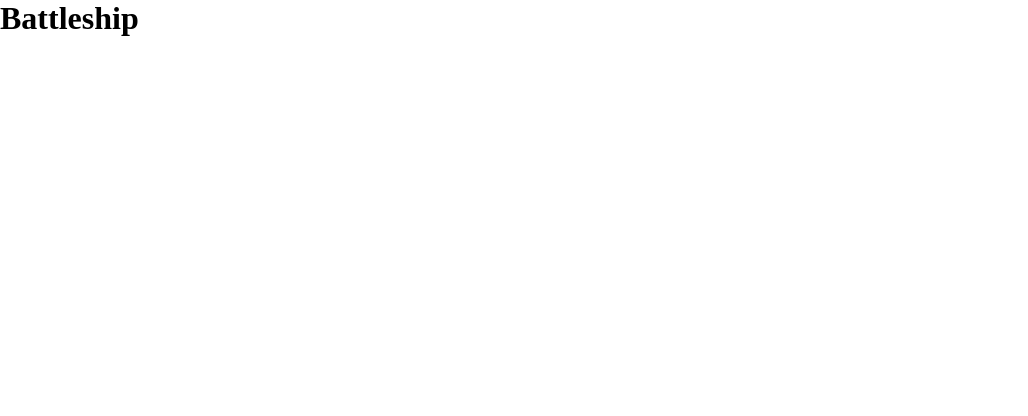
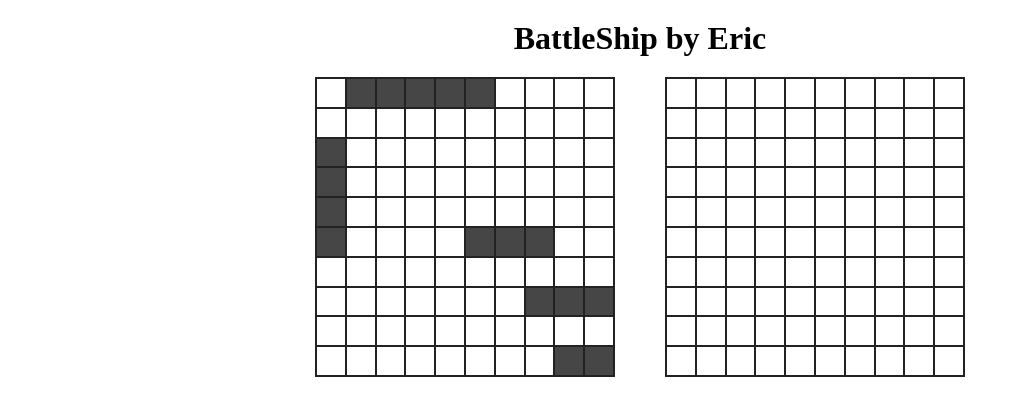
Before and after one commit to ChhayThan/Battleship_TOP, a website built with webpack: page src/index.html in a window 1280 px wide. Shown: the whole page, without its empty margins (0-1028 px from the left). Built offline with nearby package versions, Linux system fonts and the light colour scheme.

Commit message:
Created grid UI

```diff
--- a/src/gameBoard.js
+++ b/src/gameBoard.js
@@ -53,6 +53,10 @@ export default function Gameboard() {
     return true;
   }
 
+  function getGrid() {
+    return grid;
+  }
+
   function resetBoard() {
     grid = [
       [null, null, null, null, null, null, null, null, null, null],
@@ -76,5 +80,6 @@ export default function Gameboard() {
     checkFleetStatus,
     receiveAttack,
     resetBoard,
+    getGrid,
   };
 }
--- a/src/index.html
+++ b/src/index.html
@@ -6,6 +6,12 @@
     <title>BattleShip</title>
   </head>
   <body>
-    <h1>Battleship</h1>
+    <header>BattleShip by Eric</header>
+    <div class="content">
+      <div class="gridContainer">
+        <div class="grid" id="playerGrid"></div>
+        <div class="grid" id="computerGrid"></div>
+      </div>
+    </div>
   </body>
 </html>
--- a/src/index.js
+++ b/src/index.js
@@ -1,2 +1,61 @@
 import "./style.css";
-console.log("Testing");
+import Gameboard from "./gameBoard";
+import Ship from "./ship";
+import Player from "./player";
+
+const player = Player("Player");
+const computer = Player("Computer");
+
+const carrierShip = Ship(5);
+const battleShip = Ship(4);
+const destroyerShip = Ship(3);
+const submarine = Ship(3);
+const patrolBoat = Ship(2);
+
+player.gameBoard.placeShip([0, 5], carrierShip);
+player.gameBoard.placeShip([5, 0], battleShip, true);
+player.gameBoard.placeShip([7, 9], destroyerShip);
+player.gameBoard.placeShip([5, 7], submarine);
+player.gameBoard.placeShip([9, 9], patrolBoat);
+
+// computer.gameBoard.placeShip([9, 0], carrierShip, true);
+// computer.gameBoard.placeShip([9, 9], battleShip, true);
+// computer.gameBoard.placeShip([2, 7], destroyerShip);
+// computer.gameBoard.placeShip([5, 7], submarine, true);
+// computer.gameBoard.placeShip([1, 9], patrolBoat, true);
+
+let playerGrid = player.gameBoard.getGrid();
+let computerGrid = player.gameBoard.getGrid();
+
+function updateGrid(playerGrid, computerGrid) {
+  let playerGridDiv = document.querySelector("div#playerGrid");
+  let computerGridDiv = document.querySelector("div#computerGrid");
+
+  for (let i = 0; i < playerGrid.length; i++) {
+    for (let j = 0; j < playerGrid[i].length; j++) {
+      const cell = document.createElement("div");
+      cell.dataset.row = i;
+      cell.dataset.col = j;
+      cell.classList.add("cell");
+      if (playerGrid[i][j] !== null && Object.hasOwn(playerGrid[i][j], "hit")) {
+        cell.classList.add("ship");
+      }
+      playerGridDiv.appendChild(cell);
+    }
+  }
+
+  for (let i = 0; i < computerGrid.length; i++) {
+    for (let j = 0; j < computerGrid[i].length; j++) {
+      const cell = document.createElement("div");
+      cell.dataset.row = i;
+      cell.dataset.col = j;
+      cell.classList.add("cell");
+      if (computerGrid[i][j] !== "X" || computerGrid[i][j] !== "O") {
+        cell.classList.add("active");
+      }
+      computerGridDiv.appendChild(cell);
+    }
+  }
+}
+
+updateGrid(playerGrid, computerGrid);
--- /dev/null
+++ b/src/player.js
@@ -0,0 +1,9 @@
+import Gameboard from "./gameBoard";
+
+export default function Player(name) {
+  let gameBoard = Gameboard();
+  return {
+    name,
+    gameBoard,
+  };
+}
--- a/src/style.css
+++ b/src/style.css
@@ -3,3 +3,45 @@
   padding: 0;
   box-sizing: border-box;
 }
+
+body {
+  display: flex;
+  flex-direction: column;
+  align-items: center;
+}
+
+header {
+  font-size: 2rem;
+  font-weight: bold;
+  margin-top: 20px;
+  margin-bottom: 20px;
+}
+
+div.gridContainer {
+  display: flex;
+  flex-direction: row;
+  justify-content: center;
+  gap: 50px;
+}
+
+div.cell {
+  border: 1px solid rgb(34, 34, 34);
+  background-color: white;
+}
+
+div.cell.ship {
+  background-color: rgb(70, 70, 70);
+}
+
+div.cell.active:hover {
+  background-color: rgb(238, 238, 238);
+}
+
+div.grid {
+  display: grid;
+  width: 300px;
+  height: 300px;
+  grid-template-columns: repeat(10, 1fr);
+  grid-template-rows: repeat(10, 1fr);
+  border: 1px solid rgb(34, 34, 34);
+}
```
Also changed, not shown: src/test/gameBoard.test.js (+8 -3 lines), src/test/player.test.js (added, +12 -0 lines).
